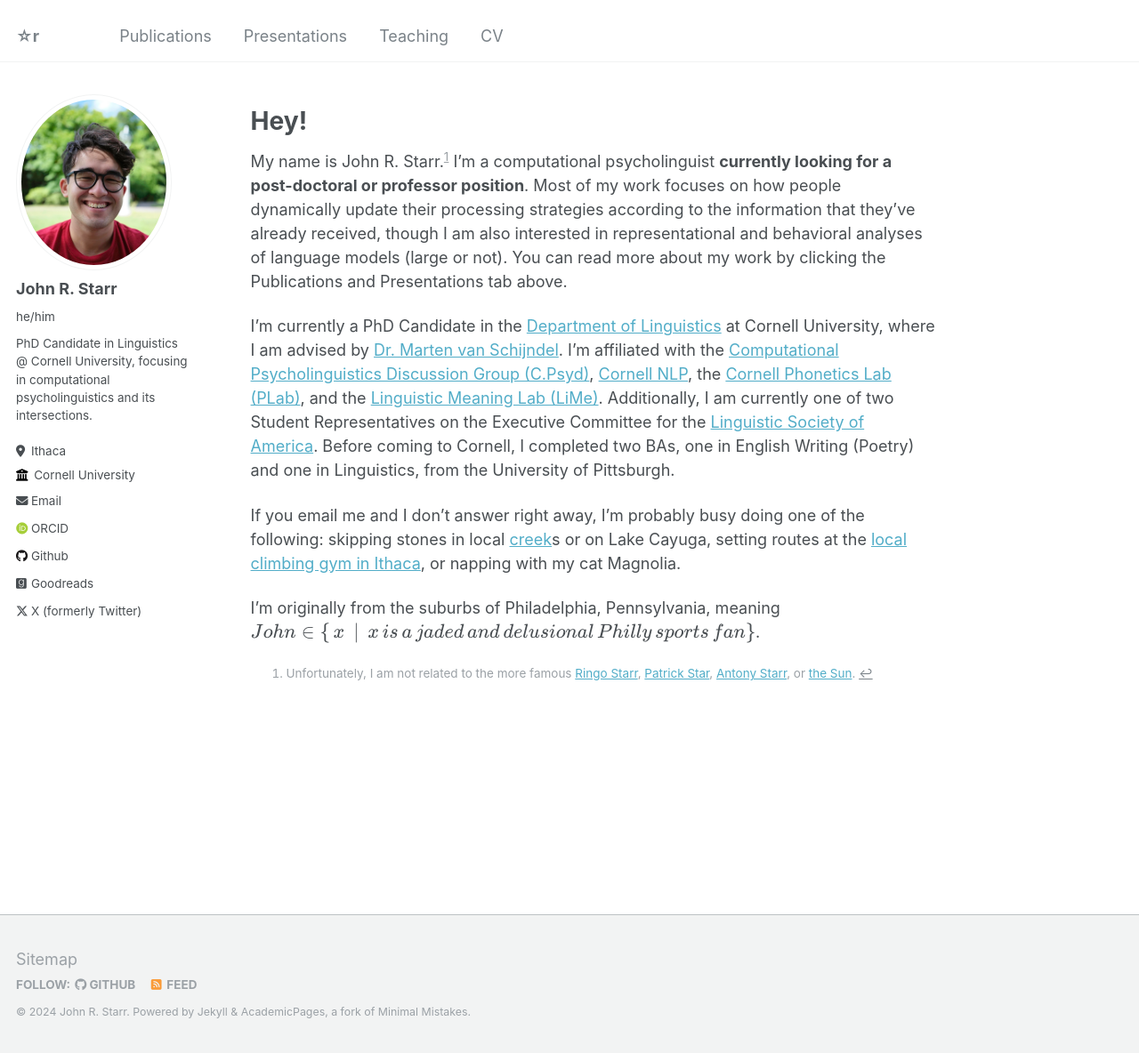
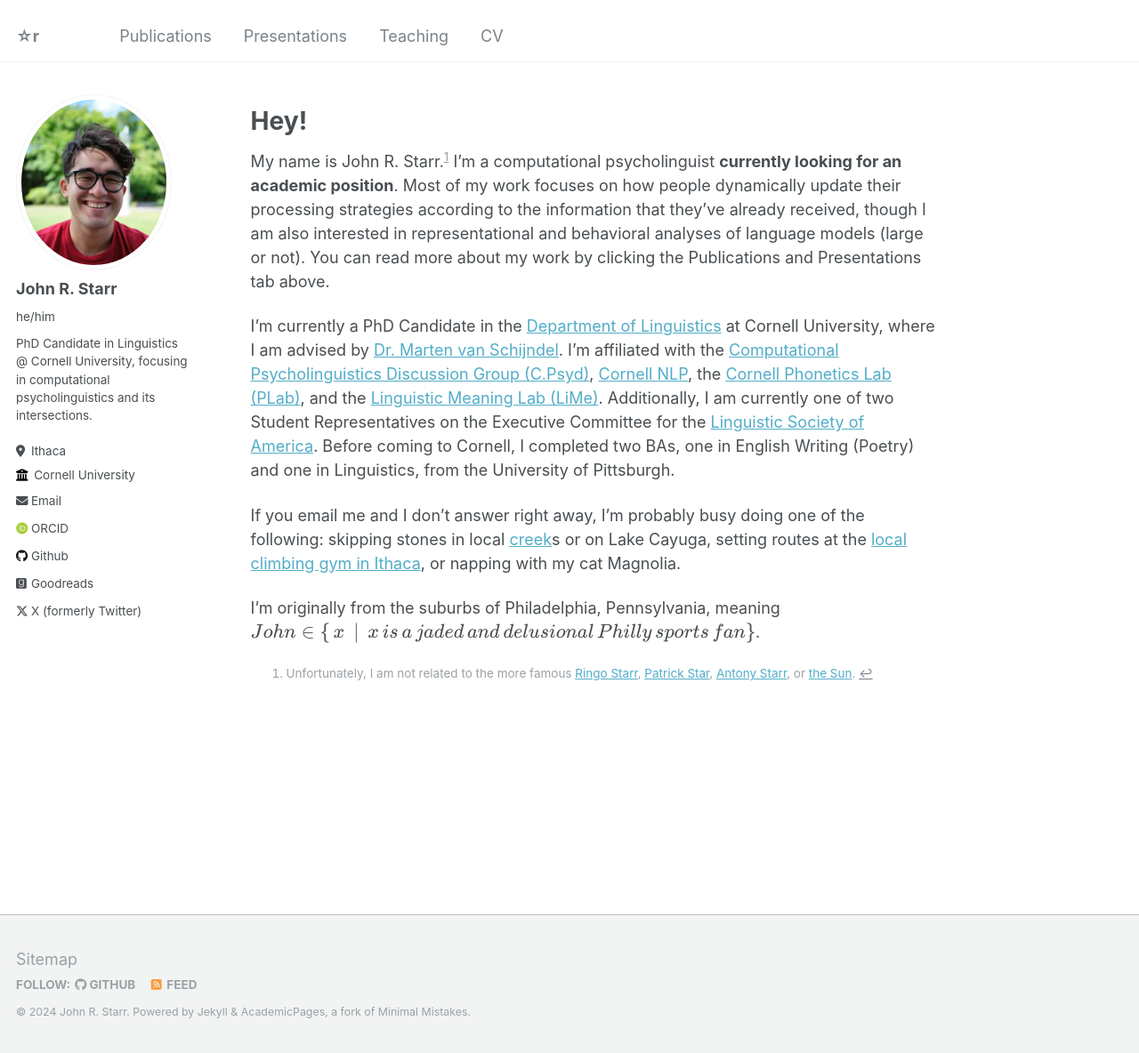
Before and after one commit to johnstarr-ling/johnstarr-ling.github.io, a Jekyll site: the page built from _pages/about.md, in a window 1280 px wide and 1184 px high. Shown: the whole window at 89% size. Built offline with Jekyll 4.4.1, drawn with Linux system fonts in a browser that asks for light colours; some web fonts are replaced.

Commit message:
update: hiring goals

```diff
--- a/_pages/about.md
+++ b/_pages/about.md
@@ -10,7 +10,7 @@
 
 Hey!
 ======
-My name is John R. Starr.[^1] I'm a computational psycholinguist **currently looking for a post-doctoral or professor position**. Most of my work focuses on how people dynamically update their processing strategies according to the information that they've already received, though I am also interested in representational and behavioral analyses of language models (large or not). You can read more about my work by clicking the Publications and Presentations tab above.
+My name is John R. Starr.[^1] I'm a computational psycholinguist **currently looking for an academic position**. Most of my work focuses on how people dynamically update their processing strategies according to the information that they've already received, though I am also interested in representational and behavioral analyses of language models (large or not). You can read more about my work by clicking the Publications and Presentations tab above.
 
 I'm currently a PhD Candidate in the [Department of Linguistics](https://linguistics.cornell.edu/) at Cornell University, where I am advised by [Dr. Marten van Schijndel](https://vansky.github.io/). I'm affiliated with the [Computational Psycholinguistics Discussion Group (C.Psyd)](https://c-psyd.github.io/), [Cornell NLP](https://nlp.cornell.edu/), the [Cornell Phonetics Lab (PLab)](https://conf.ling.cornell.edu/), and the [Linguistic Meaning Lab (LiMe)](https://lime-lab-cornell.github.io/). Additionally, I am currently one of two Student Representatives on the Executive Committee for the [Linguistic Society of America](https://www.lsadc.org/). Before coming to Cornell, I completed two BAs, one in English Writing (Poetry) and one in Linguistics, from the University of Pittsburgh.
 
```
